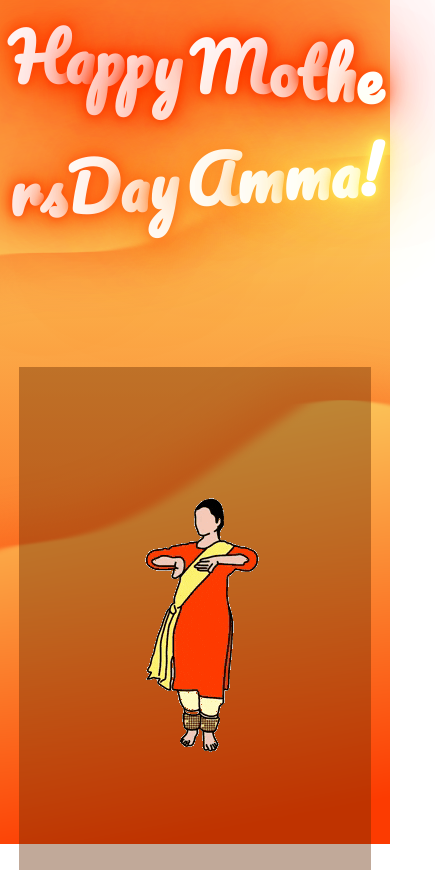
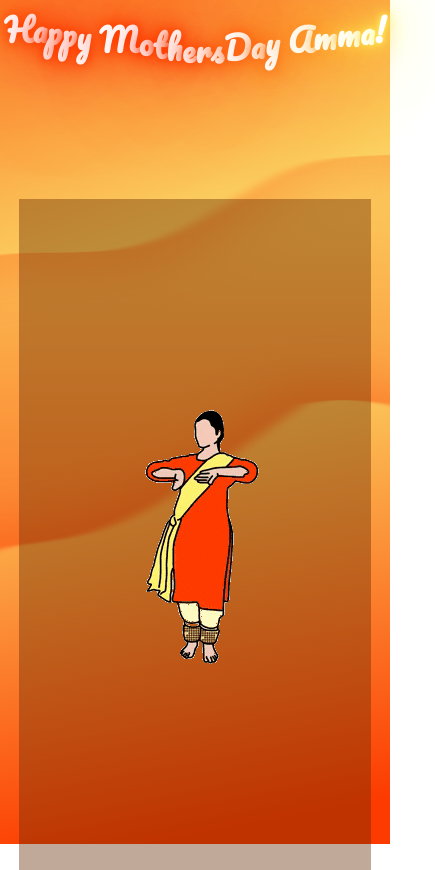
Before and after one commit to PrithivJith/mothersday, a plain HTML site: page index.html in a window 390 px wide. Shown: the top 870 px of the page, 435 px wide, since content can reach past the window. Drawn offline with Linux system fonts and the light colour scheme.

Commit message:
scalable less silly

```diff
--- a/index.html
+++ b/index.html
@@ -4,6 +4,7 @@
     <meta charset="UTF-8" />
     <meta name="viewport" content="width=device-width, initial-scale=1.0" />
     <link rel="stylesheet" href="styles.css" />
+    <link rel="icon" type="image/gif" href="giphy.gif">
     <title>Mothers Day!</title>
   </head>
   <body>
@@ -18,6 +19,6 @@
       <img src="output-onlinegiftools.gif" class="dancer" />
       <p>Thank you for being such a good mother and have a happy, dance filled life!</p>
     </div>
-    <img src="giphy.gif" alt="fairy">
+
   </body>
 </html>
--- a/styles.css
+++ b/styles.css
@@ -29,7 +29,7 @@ p{
 .wave-text span {
   display: inline-block;
   animation: wave 2s ease-in-out infinite, glow 1.5s infinite alternate;
-  font-size: 4rem;
+  font-size: 6rem;
   color: #fff;
   text-shadow: 0 0 5px var(--glow-color-start), 0 0 10px var(--glow-color-start),
                0 0 20px var(--glow-color-start), 0 0 40px var(--glow-color-start),
@@ -41,10 +41,11 @@ p{
   display: flex;
   padding: 20px;
   flex-wrap: wrap;
-
   align-items: center;
   margin-top: 100px;
   width: 80%;
+  padding-top: 100px;
+  padding-bottom: 100px;
   justify-content: center;
   gap: 100px;
 }
@@ -103,3 +104,34 @@ body{
                  0 0 160px var(--glow-color-end);
   }
 }
+
+@media only screen and (max-width: 1206px) {
+
+  .wave-text span {
+    font-size: 4rem;
+  }
+}
+@media only screen and (max-width: 764px) {
+
+  .wave-text span {
+    font-size: 3rem;
+  }
+}
+@media only screen and (max-width: 574px) {
+
+  .wave-text span {
+    font-size: 2.5rem;
+  }
+}
+@media only screen and (max-width: 486px) {
+
+  .wave-text span {
+    font-size: 2rem;
+  }
+}
+@media only screen and (max-width: 388px) {
+
+  .wave-text span {
+    font-size: 1.5rem;
+  }
+}
```
